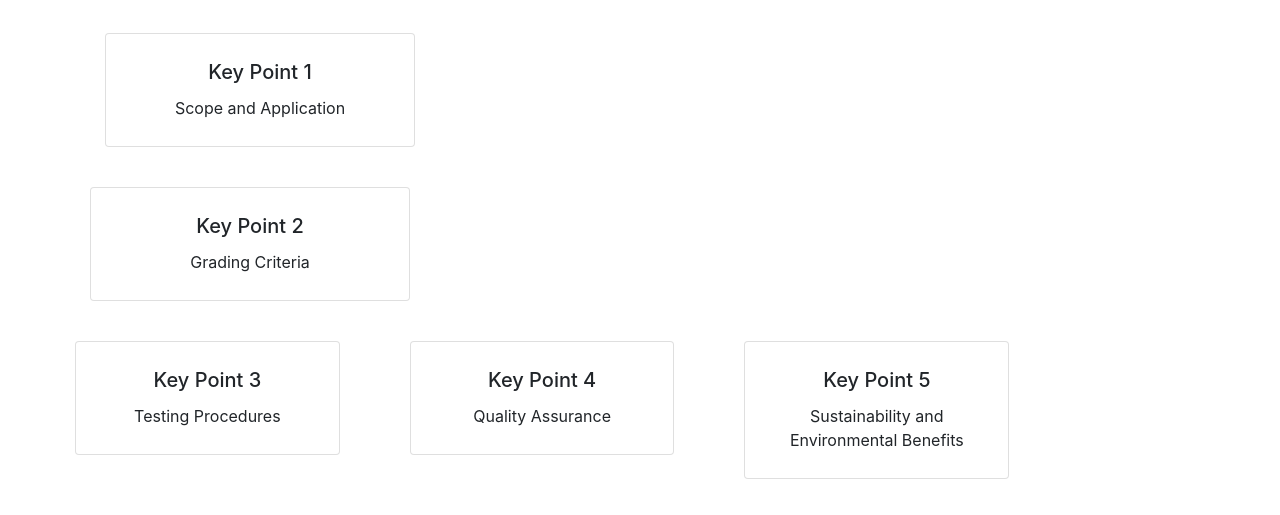
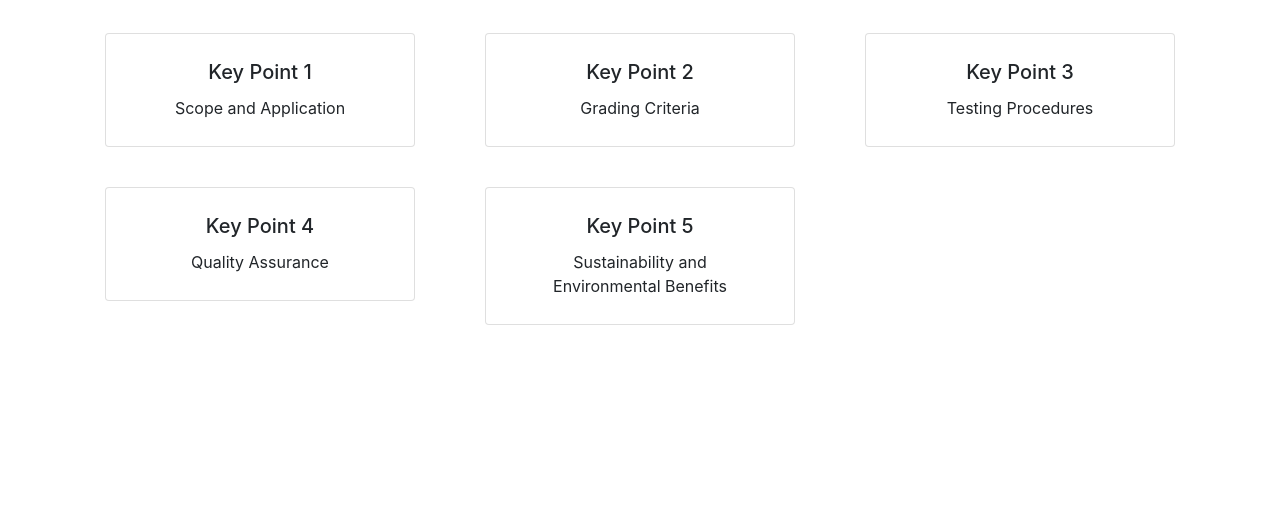
Before and after one commit to gladstone28/JS-ISO-19624-2024-Jamaican-Standard-Specification, a plain HTML site: page index.html in a window 1280 px wide. Shown: the part 131-646 px from the top of the page. Drawn offline with nearby package versions, Linux system fonts and the light colour scheme.

Commit message:
modified index.html

```diff
--- a/index.html
+++ b/index.html
@@ -26,7 +26,6 @@
                     </div>
                 </a>
             </div>
-            <div class="row">
             <div class="col-md-4">
                 <a href="keypoint2.html" class="card btn">
                     <div class="card-body">
@@ -35,7 +34,6 @@
                     </div>
                 </a>
             </div>
-                <div class="row">
             <div class="col-md-4">
                 <a href="keypoint3.html" class="card btn">
                     <div class="card-body">
@@ -48,7 +46,7 @@
                 <a href="keypoint4.html" class="card btn">
                     <div class="card-body">
                         <h5 class="card-title">Key Point 4</h5>
-                                <p class="card-text"> Quality Assurance</p>
+                        <p class="card-text">Quality Assurance</p>
                     </div>
                 </a>
             </div>
@@ -60,7 +58,6 @@
                     </div>
                 </a>
             </div>
-                    <!-- Repeat for other key points -->
         </div>
     </div>
 </body>
```
Lines whose indentation alone changed are shown as unchanged.
